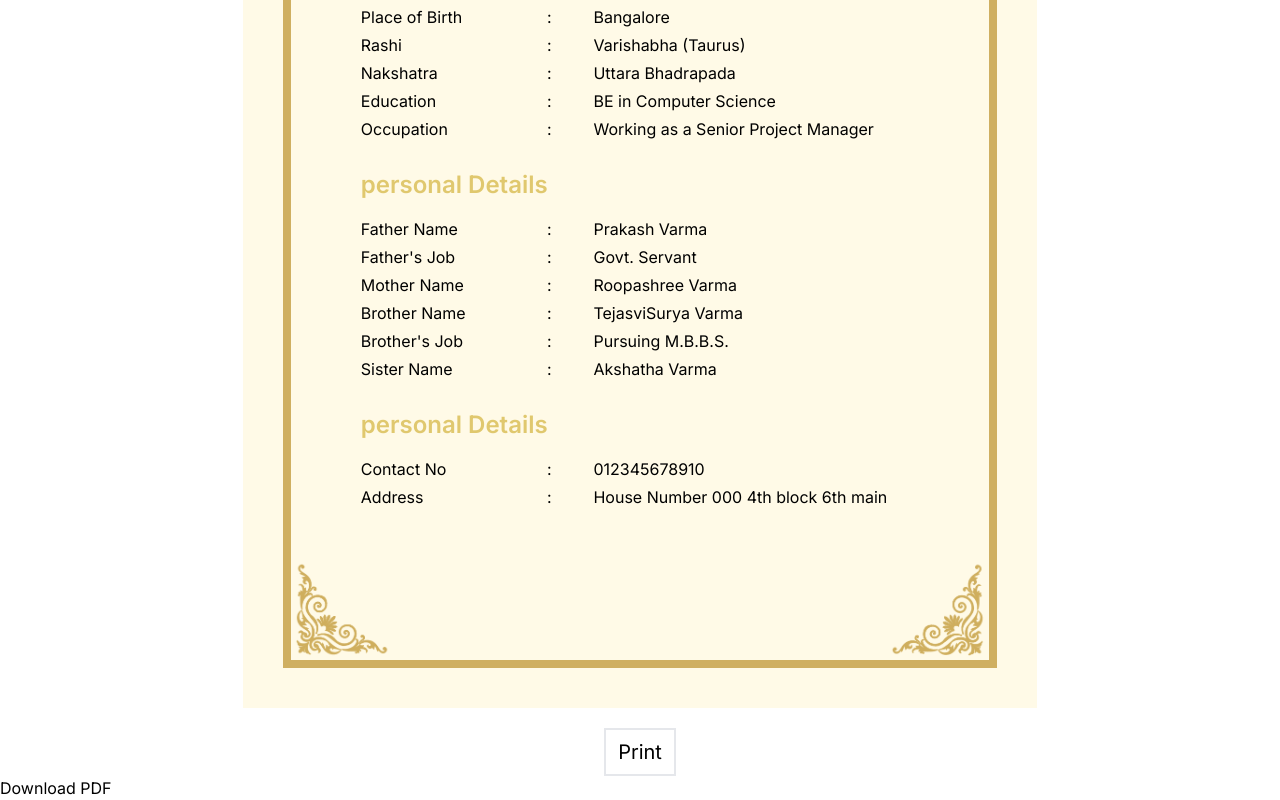
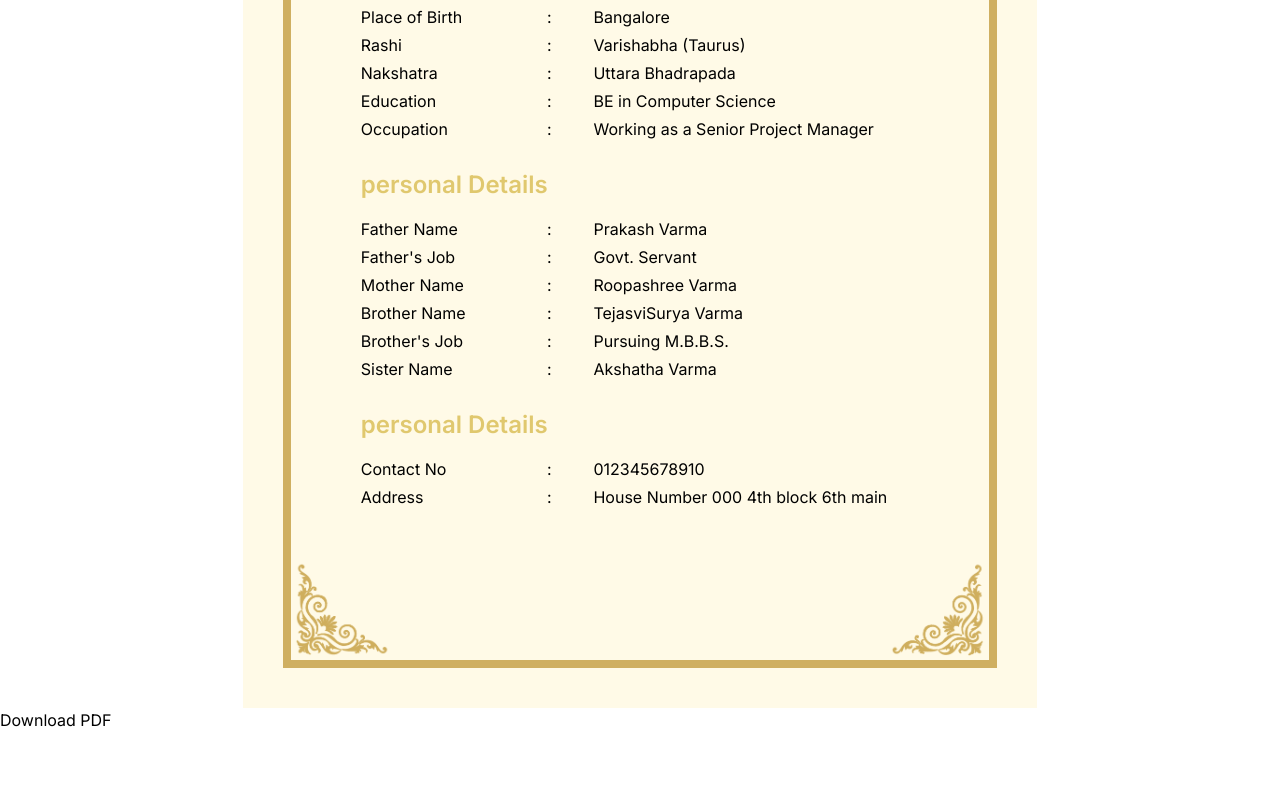
Before and after one commit to HANUMAT-SHARAN/marriage-cart, a Next.js app: page / in a window 1280 px wide. Shown: the part 1538-2338 px from the top of the page. After the commit the page ends 2270 px from the top, so only its background shows below. Built offline with nearby package versions, Linux system fonts and the light colour scheme.

Commit message:
|initial commit

```diff
--- a/app/page.js
+++ b/app/page.js
@@ -13,7 +13,6 @@ export default function Home() {
       <SecondPdf />
       <FirstPdf />
     </div>
-    <PrintButton />
     <PdfDownload/>
   </main>
   );
```
